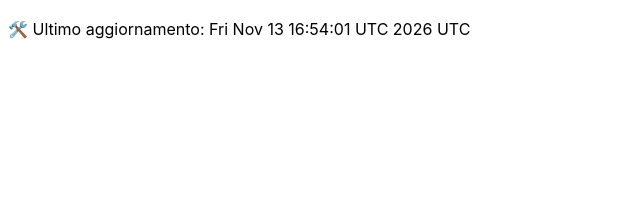
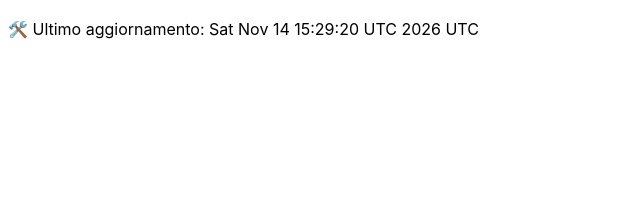
Before and after one commit to DanteTrb/DanteTrb.github.io, a Jekyll site: the page built from badges.md, in a window 1280 px wide. Shown: the top 212 px of the page, without its empty margins (0-640 px from the left). Built offline with Jekyll 4.4.1, drawn with Linux system fonts in a browser that asks for light colours; our own code applies the rules of GitHub Pages for plain Markdown files.

Commit message:
🛠️ Aggiornamento automatico badge

```diff
--- a/badges.md
+++ b/badges.md
@@ -1 +1 @@
-🛠️ Ultimo aggiornamento: Fri Nov 13 16:54:01 UTC 2026 UTC
+🛠️ Ultimo aggiornamento: Sat Nov 14 15:29:20 UTC 2026 UTC
```
